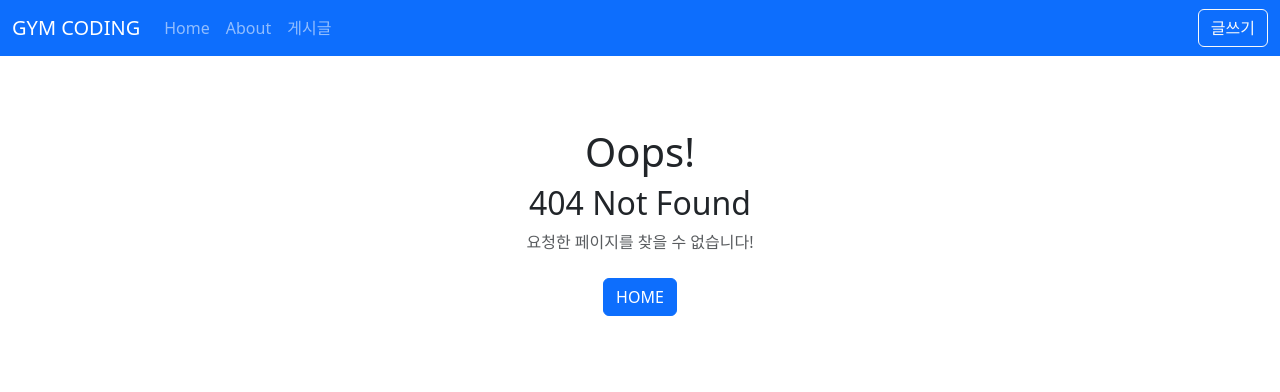
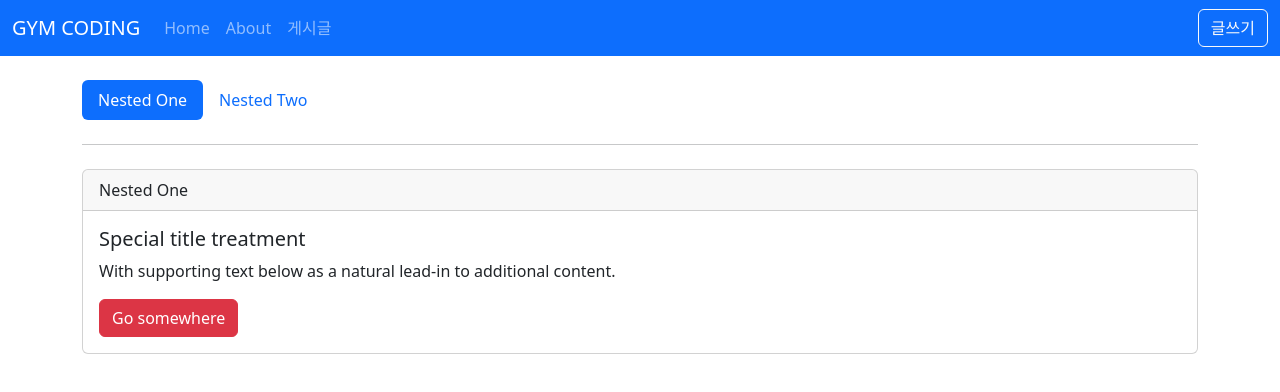
Before and after one commit to gymcoding/shinhan-card-vue3-posts, a Vue app: page /nested/one in a window 1280 px wide. Before the commit this address had no page. Shown: the top 392 px of the page. Built offline with nearby package versions, Linux system fonts and the light colour scheme.

Commit message:
실전편 - 중첩 라우트 설정

```diff
--- a/src/router/index.js
+++ b/src/router/index.js
@@ -6,6 +6,11 @@
 import PostEditView from '@/views/posts/PostEditView.vue';
 import PostListView from '@/views/posts/PostListView.vue';
 import NotFoundView from '@/views/NotFoundView.vue';
+import NestedView from '@/views/nested/NestedView.vue';
+import NestedOneView from '@/views/nested/NestedOneView.vue';
+import NestedTwoView from '@/views/nested/NestedTwoView.vue';
+import NestedHomeView from '@/views/nested/NestedHomeView.vue';
+
 /**
  * 라우트 정보
  * / -> HomeView.vue
@@ -41,6 +46,31 @@
     component: PostEditView,
   },
   { path: '/:pathMatch(.*)*', name: 'NotFound', component: NotFoundView },
+  {
+    path: '/nested',
+    name: 'Nested',
+    component: NestedView,
+    children: [
+      {
+        // /nested
+        path: '',
+        name: 'NestedHome',
+        component: NestedHomeView,
+      },
+      {
+        // /nested/one
+        path: 'one',
+        name: 'NestedOne',
+        component: NestedOneView,
+      },
+      {
+        // /nested/two
+        path: 'two',
+        name: 'NestedTwo',
+        component: NestedTwoView,
+      },
+    ],
+  },
 ];
 
 const router = createRouter({
--- /dev/null
+++ b/src/views/nested/NestedHomeView.vue
@@ -0,0 +1,12 @@
+<template>
+  <div class="card">
+    <div class="card-header">Nested Home</div>
+    <div class="card-body">
+      <h1 class="card-title">Nested routes home...</h1>
+    </div>
+  </div>
+</template>
+
+<script setup></script>
+
+<style lang="scss" scoped></style>
--- /dev/null
+++ b/src/views/nested/NestedOneView.vue
@@ -0,0 +1,16 @@
+<template>
+  <div class="card">
+    <div class="card-header">Nested One</div>
+    <div class="card-body">
+      <h5 class="card-title">Special title treatment</h5>
+      <p class="card-text">
+        With supporting text below as a natural lead-in to additional content.
+      </p>
+      <a href="#" class="btn btn-danger">Go somewhere</a>
+    </div>
+  </div>
+</template>
+
+<script setup></script>
+
+<style lang="scss" scoped></style>
--- /dev/null
+++ b/src/views/nested/NestedTwoView.vue
@@ -0,0 +1,16 @@
+<template>
+  <div class="card">
+    <div class="card-header">Nested Two</div>
+    <div class="card-body">
+      <h5 class="card-title">Special title treatment</h5>
+      <p class="card-text">
+        With supporting text below as a natural lead-in to additional content.
+      </p>
+      <a href="#" class="btn btn-warning">Go somewhere</a>
+    </div>
+  </div>
+</template>
+
+<script setup></script>
+
+<style lang="scss" scoped></style>
--- /dev/null
+++ b/src/views/nested/NestedView.vue
@@ -0,0 +1,30 @@
+<template>
+  <div>
+    <ul class="nav nav-pills">
+      <li class="nav-item">
+        <RouterLink
+          class="nav-link"
+          active-class="active"
+          :to="{ name: 'NestedOne', replace: true }"
+        >
+          Nested One
+        </RouterLink>
+      </li>
+      <li class="nav-item">
+        <RouterLink
+          class="nav-link"
+          active-class="active"
+          :to="{ name: 'NestedTwo', replace: true }"
+        >
+          Nested Two
+        </RouterLink>
+      </li>
+    </ul>
+    <hr class="my-4" />
+    <RouterView />
+  </div>
+</template>
+
+<script setup></script>
+
+<style lang="scss" scoped></style>
```
